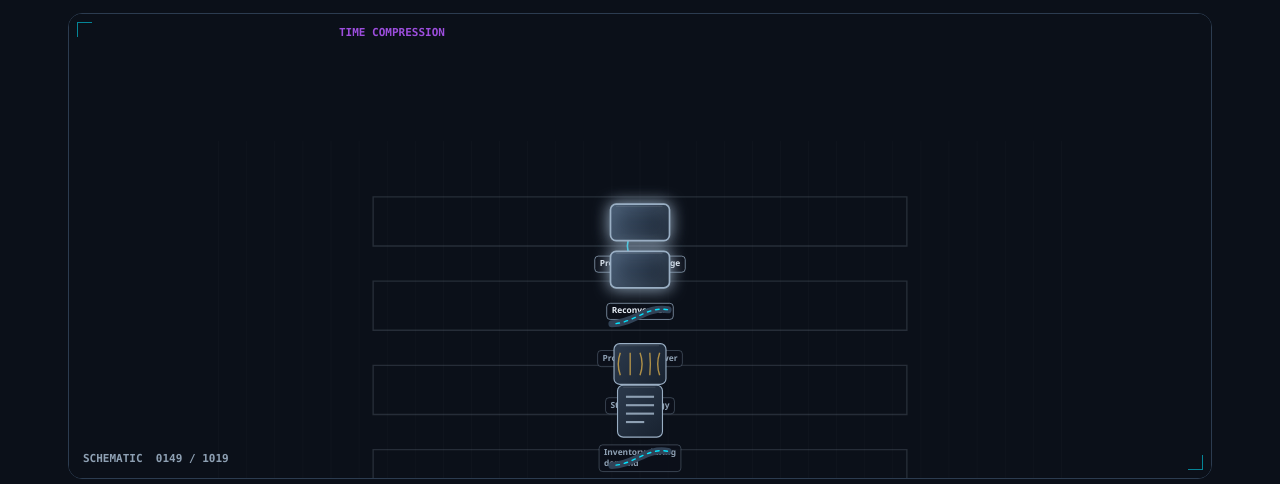
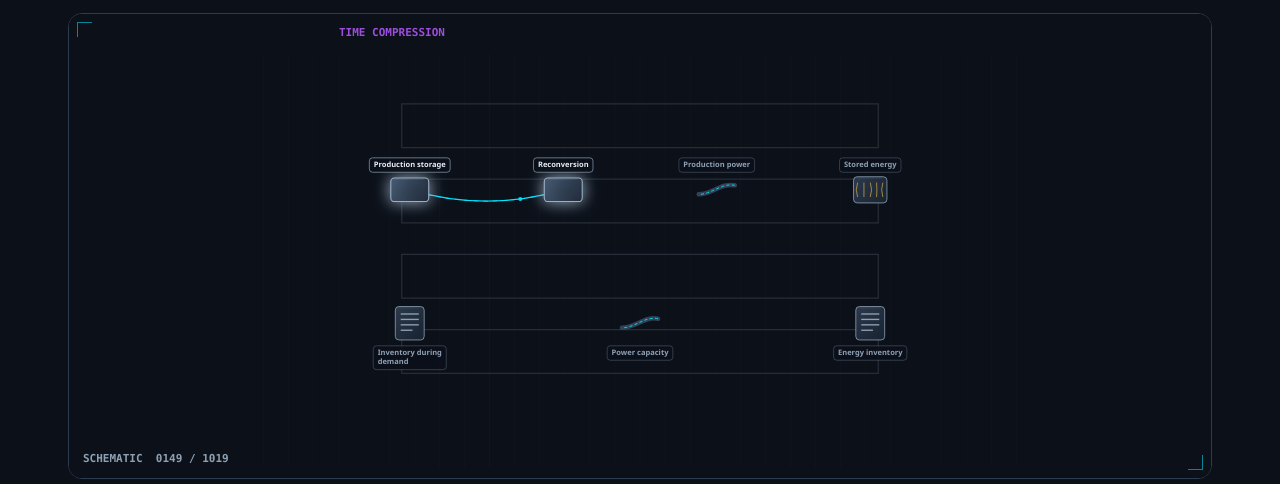
Before and after one commit to mizcausevic-dev/hydrogen-storage-dispatch-boundary-explainer, a plain HTML site: page index.html in a window 1280 px wide. Shown: the part 310-794 px from the top of the page. Drawn offline with Linux system fonts and the light colour scheme.

Commit message:
Spread schematic parts so labels no longer overlap.

```diff
--- a/engine.js
+++ b/engine.js
@@ -1141,15 +1141,7 @@
     }
     var a = cen(prev);
     var b = cen(nodes);
-    var e = si === 0 ? smooth(Math.min(1, local / 0.45)) : smooth(Math.min(1, local / 0.32));
-    var z1 = si === 4 ? 1.02 : 1.12;
-    var z0 = si === 0 ? 1.0 : 1.06;
-    return {
-      x: a.x + (b.x - a.x) * e,
-      y: a.y + (b.y - a.y) * e,
-      z: z0 + (z1 - z0) * e,
-      si: si
-    };
+    return { x: 0.5, y: 0.48, z: 1, si: si };
   }
 
   function drawSilhouette(ctx, kind) {
@@ -1195,15 +1187,17 @@
 
   function drawLabel(ctx, node, p, on) {
     ctx.font = "600 12px ui-sans-serif, Segoe UI, sans-serif";
-    var lines = wrap(ctx, node.label, 148);
+    var lines = wrap(ctx, node.label, 128);
     var w = 0;
     var i;
     for (i = 0; i < lines.length; i++) w = Math.max(w, ctx.measureText(lines[i]).width);
-    w = Math.min(156, w + 14);
+    w = Math.min(136, w + 14);
     var h = lines.length * 15 + 8;
+    var above = node.y < 0.45;
     var lx = p.x - w / 2;
-    var ly = p.y + 48;
-    if (ly + h > 680) ly = p.y - 48 - h;
+    var ly = above ? p.y - 28 - h : p.y + 36;
+    if (lx < 28) lx = 28;
+    if (lx + w > 1172) lx = 1172 - w;
     ctx.fillStyle = "rgba(11,16,25,.86)";
     roundRect(ctx, lx, ly, w, h, 5);
     ctx.fill();
@@ -1257,6 +1251,7 @@
     var accent = roleColor(node.role);
     ctx.save();
     ctx.translate(p.x, p.y);
+    ctx.scale(0.72, 0.72);
     if (on) {
       ctx.shadowColor = accent;
       ctx.shadowBlur = 16;
```
Also changed, not shown: index.html (+1 -1 lines), scene.json (+13 -13 lines).
